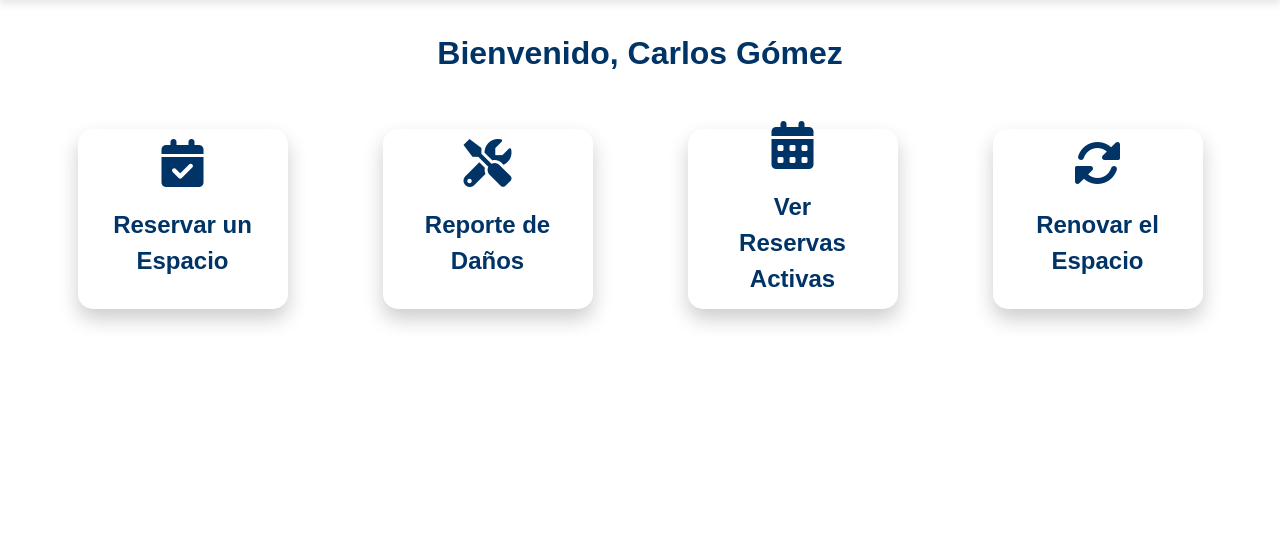
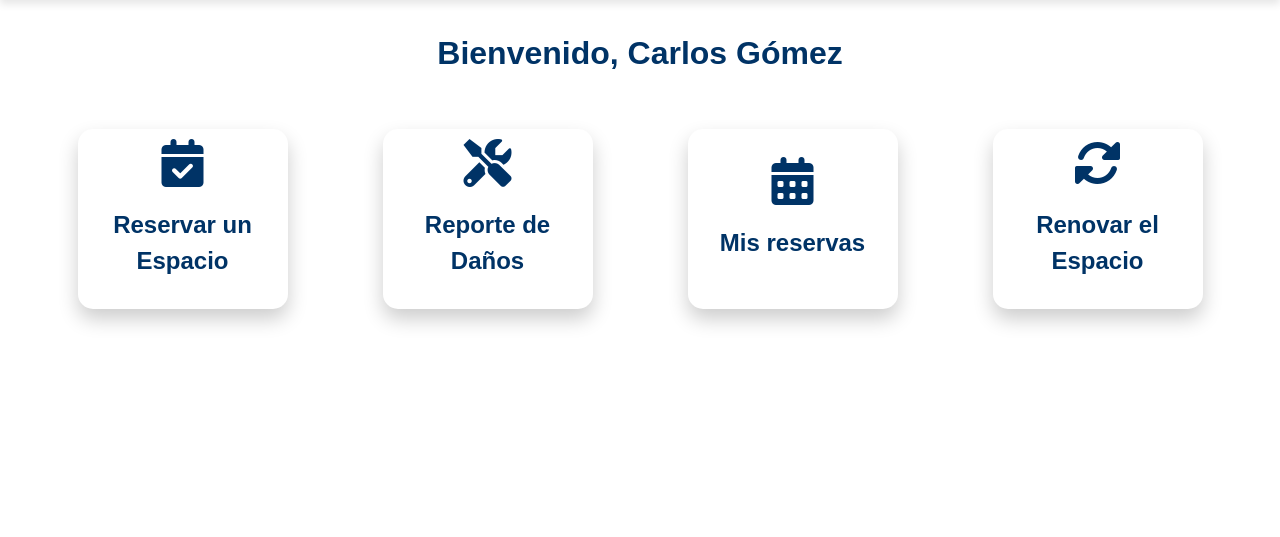
Before and after one commit to Noealto90/ProyectoETAI, a PHP site: page /pages/estudiante/index_estudiante.php in a window 1280 px wide. Shown: the part 100-637 px from the top of the page. Run offline with PHP 8.4, Linux system fonts and the light colour scheme; a user stored in the database is signed in.

Commit message:
Update card title for active reservations to improve clarity

```diff
--- a/pages/estudiante/index_estudiante.php
+++ b/pages/estudiante/index_estudiante.php
@@ -33,7 +33,7 @@ include_once __DIR__ . '/../../templates/navbars/navbar_estudiante.php';
         </div>
         <div class="card" onclick="location.href='ver_reservas_estudiante.php'">
             <i class="fas fa-calendar-alt fa-3x"></i>
-            <h2>Ver Reservas Activas</h2>
+            <h2>Mis reservas</h2>
         </div>
         <div class="card" onclick="location.href='renovar.php'">
             <i class="fas fa-sync-alt fa-3x"></i>
```
